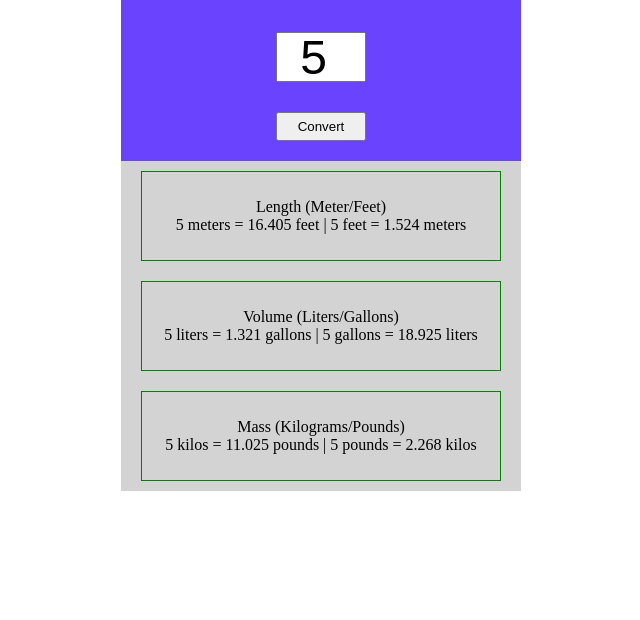
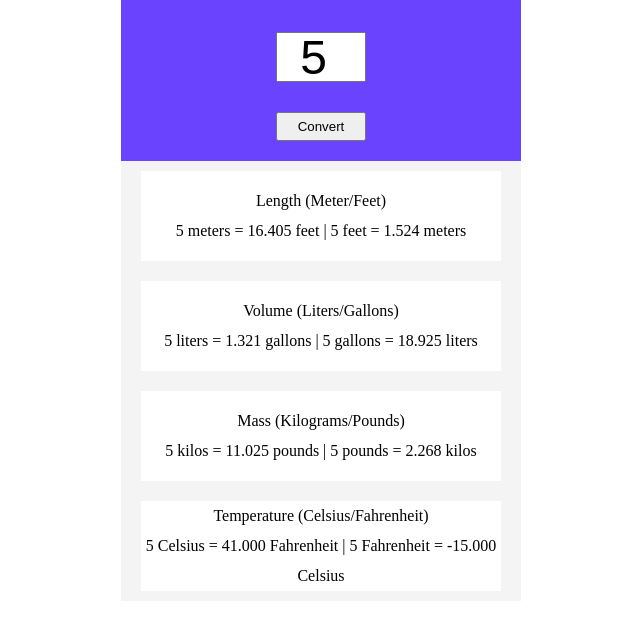
Before and after one commit to zishanHow/unit-converter, a plain HTML site: page index.html in a window 1280 px wide. Both pictures are taken after typing "5" into the empty fields and a click on the button "Convert". Shown: the part 60-680 px from the top of the page, without its empty margins (319-959 px from the left). Drawn offline with Linux system fonts and the light colour scheme.

Commit message:
add Celsius and Fahrenheit.

```diff
--- a/index.html
+++ b/index.html
@@ -30,6 +30,11 @@
                 <p>Mass (Kilograms/Pounds)</p>
                 <p id="mass-para"></p>
             </div>
+            <div id="temperature">
+                <p>Temperature (Celsius/Fahrenheit)</p>
+                <p id="temperature-para"></p>
+            </div>
+
         </div>
 
     </div>
--- a/script.js
+++ b/script.js
@@ -4,12 +4,14 @@ const convertBtn = document.getElementById("convert-btn")
 const lengthPara = document.getElementById("length-para")
 const volumePara = document.getElementById("volume-para")
 const massPera = document.getElementById("mass-para")
+const temperaturePera = document.getElementById("temperature-para")
 
 
 convertBtn.addEventListener("click", function () {
     length()
     volume()
     mass()
+    temperature()
 })
 
 function length() {
@@ -36,3 +38,11 @@ function mass() {
 
     massPera.textContent = `${inputValue} kilos = ${kilosToPound.toFixed(3)} pounds | ${inputValue} pounds = ${poundToKilos.toFixed(3)} kilos`
 }
+
+function temperature() {
+    let inputValue = inputNum.value
+    const celsiusToFahrenheit = (inputValue * 9/5) + 32
+    const fahrenheitToCelsius = (inputValue - 32) * 5/9
+
+    temperaturePera.textContent = `${inputValue} Celsius = ${celsiusToFahrenheit.toFixed(3)} Fahrenheit | ${inputValue} Fahrenheit = ${fahrenheitToCelsius.toFixed(3)} Celsius`
+}
--- a/style.css
+++ b/style.css
@@ -39,21 +39,23 @@ input {
 }
 
 #container {
-    background-color: lightgray;
+    background-color: #f4f4f4;
     display: flex;
     flex-direction: column;
     align-items: center;
 }
 
-#length, #volume, #mass {
+#length, #volume, #mass, #temperature {
+    background-color: white;
     display: flex;
     flex-direction: column;
     align-items: center;
     justify-content: center;
-    border: 1px solid green;
     width: 90%;
     min-height: 90px;
     margin: 10px 0;
+    line-height: 30px;
+    padding: 0px 2px;
 }
 
 .paragraph {
```
